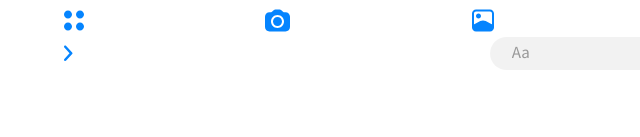
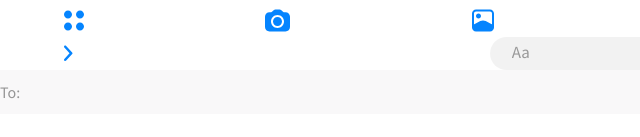
Before and after one commit to GuilhermeA08/messanger-inputs, a plain HTML site: page index.html in a window 1280 px wide. Shown: the part 133-270 px from the top of the page, 0-640 px from the left. Drawn offline with Linux system fonts and the light colour scheme.

Commit message:
feat: add to-bar

```diff
--- a/index.html
+++ b/index.html
@@ -37,5 +37,10 @@
       </div>
       <img src="/assets/icons/like.svg" alt="like" />
     </div>
+
+    <div class="to-bar">
+      <h4 class="to-bar__text">To:</h4>
+      <input type="text" class="to-bar__input" />
+    </div>
   </body>
 </html>
--- /dev/null
+++ b/styles/components/to-bar.css
@@ -0,0 +1,15 @@
+.to-bar {
+  display: flex;
+  align-items: center;
+  width: 100%;
+  height: 44px;
+  background-color: #f9f8f9;
+  color: #00000066;
+}
+
+.to-bar__input {
+  border: none;
+  background: none;
+  outline: none;
+  color: #00000066;
+}
--- a/styles/pages/index.css
+++ b/styles/pages/index.css
@@ -1,3 +1,4 @@
 @import url(/styles/utils/index.css);
 @import url(/styles/components/search-bar.css);
 @import url(/styles/components/message-bar.css);
+@import url(/styles/components/to-bar.css);
```
